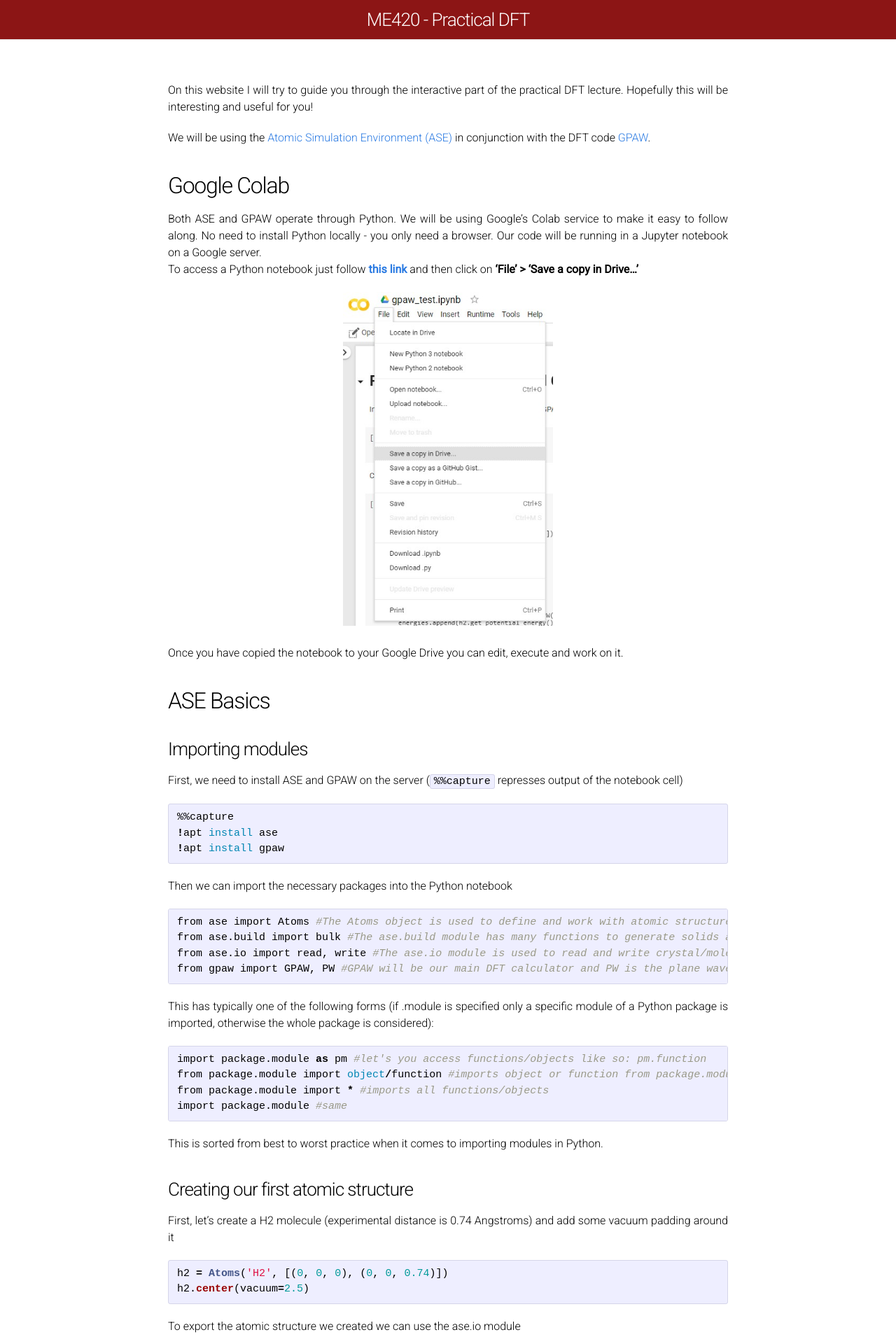
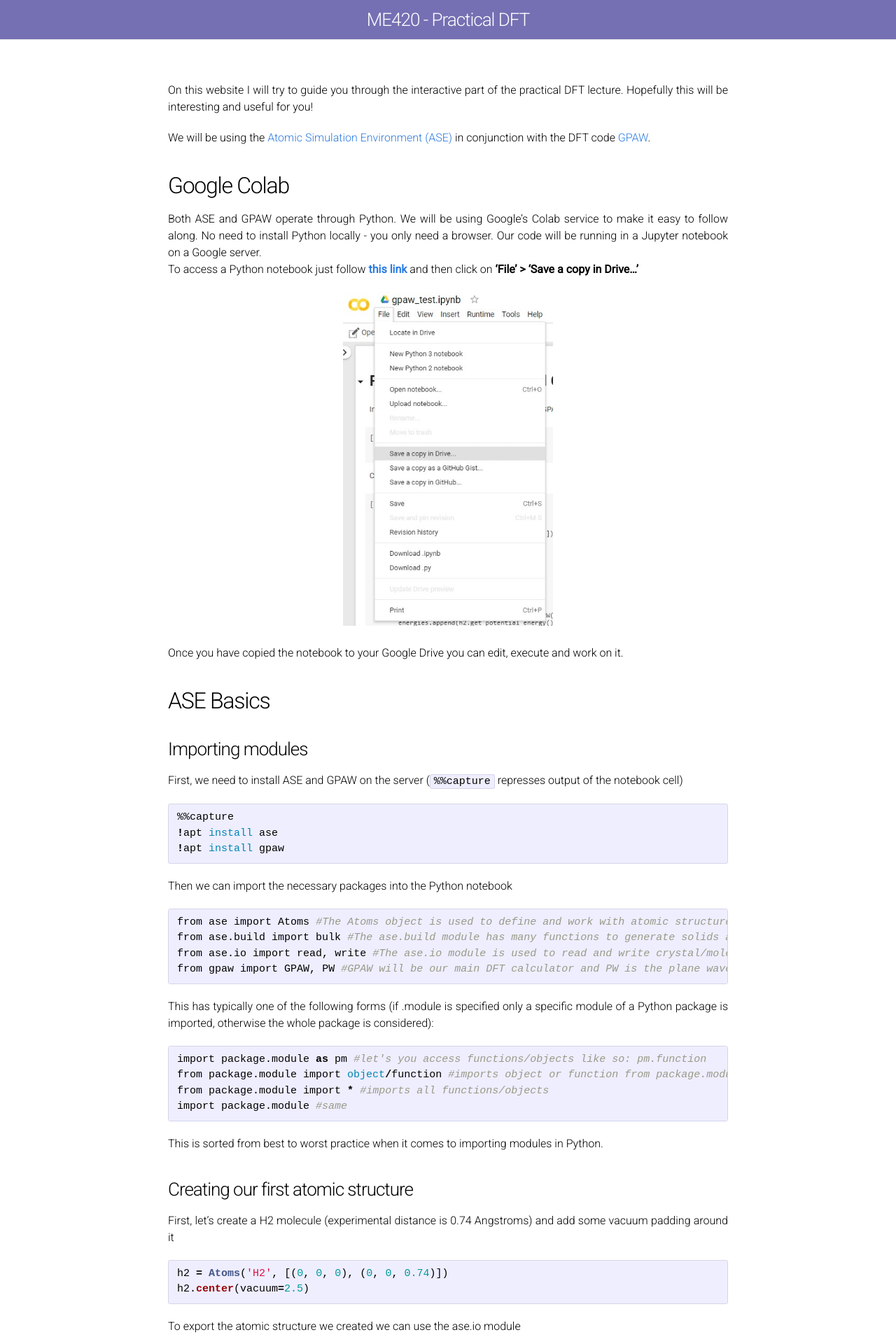
Before and after one commit to peterschindler/peterschindler.github.io, a Jekyll site: the page built from index.md, in a window 1280 px wide. Shown: the top 1920 px of the page at 70% size. Built offline with Jekyll 4.4.1, drawn with Linux system fonts in a browser that asks for light colours; formulas are drawn with MathJax 3.

Commit message:
Changed header color

```diff
--- a/css/main.css
+++ b/css/main.css
@@ -126,7 +126,7 @@ a:visited { color: #205caa; }
 .site-header {
   border-bottom: 1px solid #e8e8e8;
   min-height: 56px;
-  background-color: #8C1515;
+  background-color: #7570B3;
 }
 
 .site-title,
```
